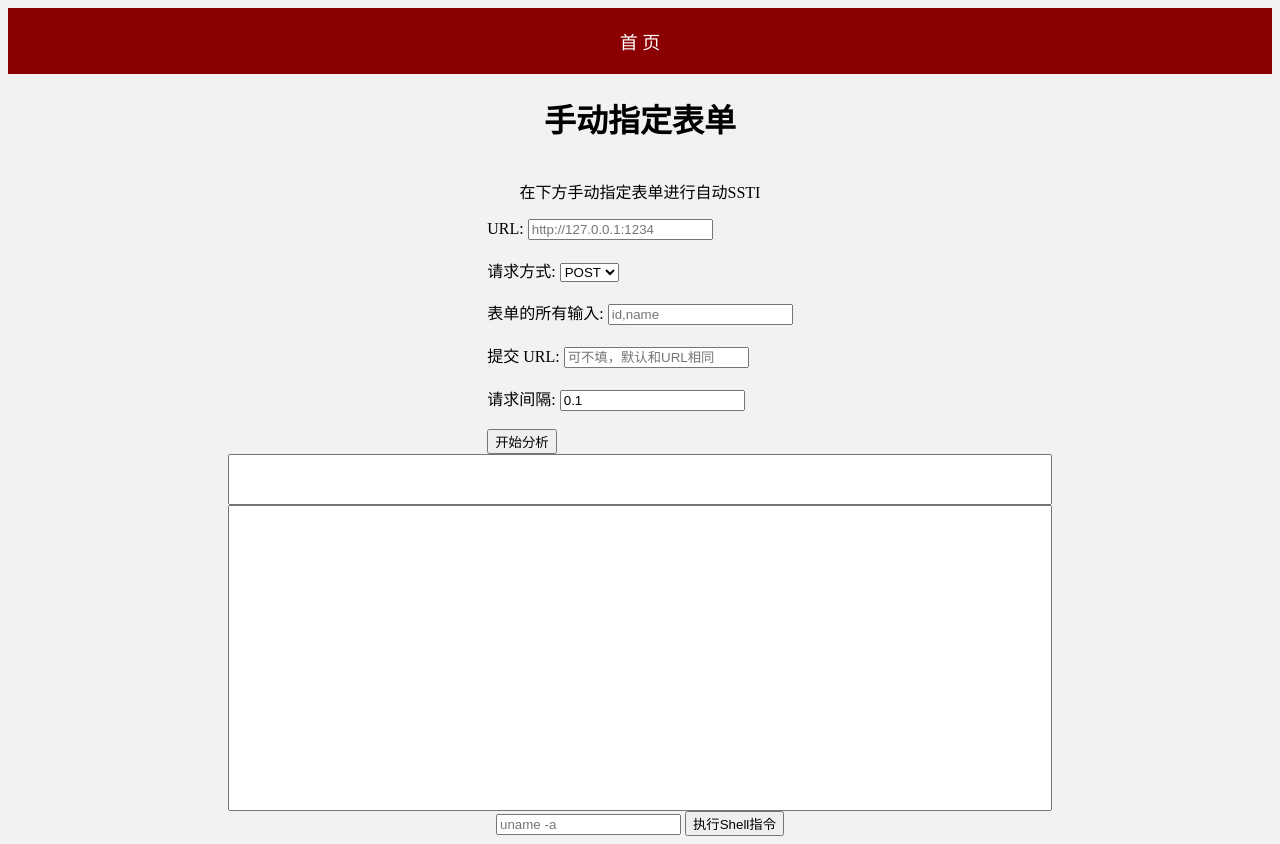
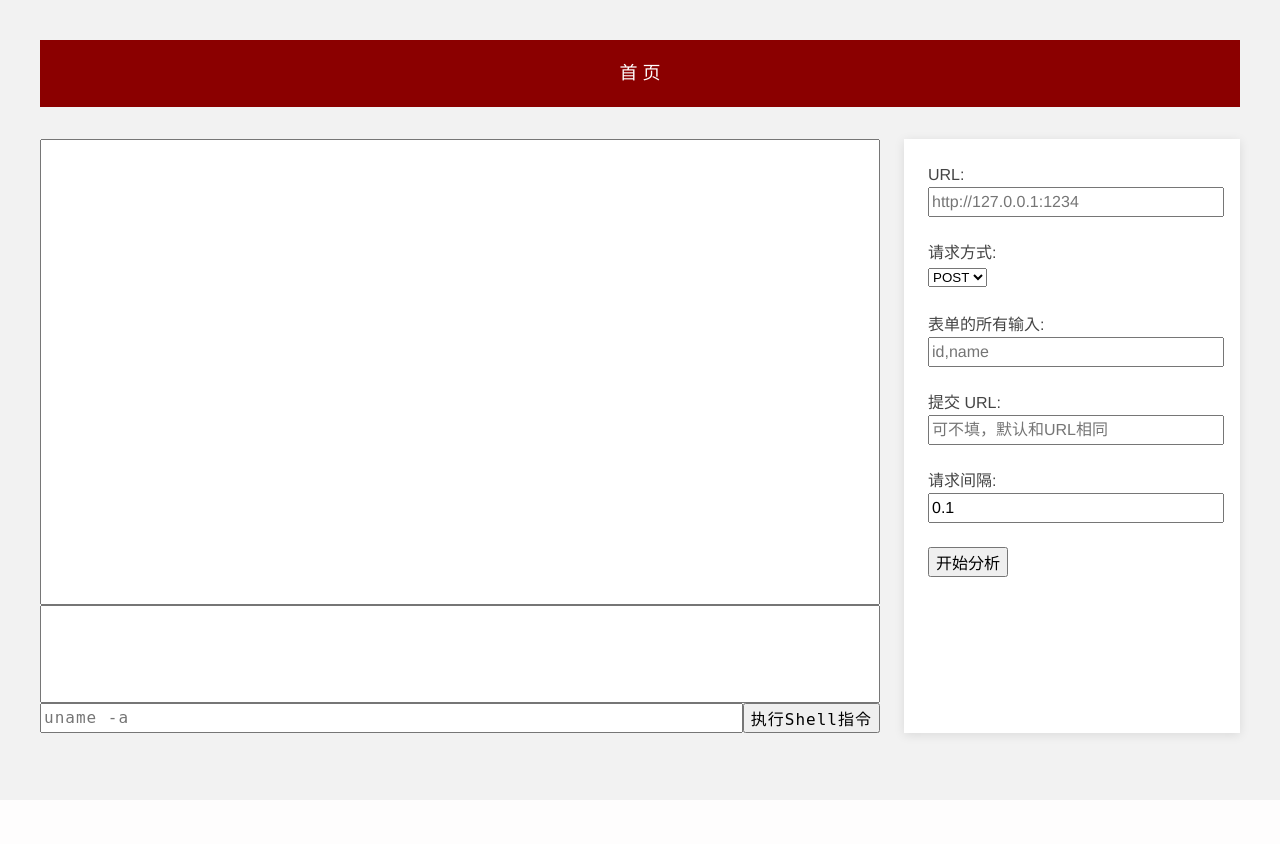
Before and after one commit to Marven11/Fenjing, a Flask app: page / in a window 1280 px wide. After the commit the page ends 744 px from the top, so only its background shows below. Run offline with Flask 3, Linux system fonts and the light colour scheme.

Commit message:
New index.html

```diff
--- a/fenjing/static/style.css
+++ /dev/null
@@ -1,42 +0,0 @@
-body {
-  background-color: #f2f2f2;
-}
-
-header {
-  background-color: #8B0000;
-  color: #fff;
-  padding: 20px;
-  text-align: center;
-}
-
-nav ul {
-  list-style: none;
-  margin: 0;
-  padding: 0;
-}
-
-nav li {
-  display: inline-block;
-  margin: 0 10px;
-}
-
-nav li a {
-  color: #fff;
-  text-decoration: none;
-  font-size: 18px;
-}
-
-nav li a:hover {
-  color: #FFFACD;
-}
-
-main {
-  display: flex;/* 将 main 置为 flex 容器 */
-  flex-direction: column;/* 表示主轴是纵向 */
-  justify-content: center;/* 子元素在主轴上居中 */
-  align-items: center;/* 子元素在侧轴上居中 */
-}
-
-#taskMessage, #taskFlashMessage {
-  resize: none;
-}
--- a/fenjing/templates/index.html
+++ b/fenjing/templates/index.html
@@ -3,11 +3,146 @@
 
 <head>
     <title>Fenjing</title>
+    <meta charset="utf-8">
     <meta name="viewport" content="width=device-width,initial-scale=1">
-    <link rel="stylesheet" href="{{ url_for('static', filename='style.css' )}}">
+    <style>
+        body {
+            background-color: #f2f2f2;
+            color: #444;
+            font-family: 'Helvetica Neue', sans-serif;
+            font-size: 16px;
+            line-height: 1.5;
+            padding: 2em;
+        }
+
+        header {
+            background-color: #8B0000;
+            color: #fff;
+            padding: 20px;
+            text-align: center;
+        }
+
+        nav ul {
+            list-style: none;
+            margin: 0;
+            padding: 0;
+        }
+
+        nav li {
+            display: inline-block;
+            margin: 0 10px;
+        }
+
+        nav li a {
+            color: #fff;
+            text-decoration: none;
+            font-size: 18px;
+        }
+
+        nav li a:hover {
+            color: #FFFACD;
+        }
+
+        main {
+            display: flex;
+            flex-direction: row;
+            margin-top: 2em;
+        }
+
+        textarea,
+        input {
+            font-family: 'Helvetica Neue', sans-serif;
+            font-size: 16px;
+            line-height: 1.5;
+        }
+
+        .left-part {
+            padding-right: 2%;
+
+            display: flex;
+            flex-direction: column;
+            width: 70%
+        }
+
+        .left-part textarea,
+        .left-part input {
+            font-family: monospace;
+        }
+
+        #taskFlashMessage {
+            flex: 1;
+            resize: none;
+        }
+
+        #taskMessage {
+            flex: 5;
+            resize: none;
+
+        }
+
+        #createInteractiveTaskForm {
+            width: 100%;
+            display: flex;
+
+        }
+
+        #createInteractiveTaskForm input[type='text'] {
+            display: inline-block;
+            flex: 1;
+            /* width: 70%; */
+        }
+
+        #createInteractiveTaskForm input[type='submit'] {
+            display: inline-block;
+            /* margin-left: 20px; */
+        }
+
+
+
+        #createInteractiveTaskForm input {
+            font-size: 16px;
+            letter-spacing: 1px;
+            /* margin: 6px 10px; */
+        }
+
+        .right-part {
+            flex-grow: 3;
+            background-color: #fff;
+            box-shadow: 0 2px 10px rgba(0, 0, 0, 0.1);
+            padding: 2%;
+            box-sizing: border-box;
+            line-height: 1.5em;
+        }
+
+        .right-part input[type="text"] {
+            width: 100%;
+        }
+
+        .right-part label {
+            display: block;
+        }
+
+        .right-part input[type=checkbox] {
+            display: inline-block;
+            /* margin-right: 0.5em; */
+        }
+
+        .submit-button {
+            border: none;
+            padding: 0.5em 1em;
+            background-color: #2ecc71;
+            color: #fff;
+            font-size: 1.2em;
+            cursor: pointer;
+            font-weight: bold;
+        }
+    </style>
 </head>
 
 <body>
+    <!-- <header>
+        <h1>Header Here</h1>
+    </header> -->
     <header>
         <nav>
             <ul>
@@ -17,8 +152,18 @@
         </nav>
     </header>
     <main>
-        <h1>手动指定表单</h1>
-        <p>在下方手动指定表单进行自动SSTI</p>
+        <div class="left-part">
+            <textarea name="taskMessage" id="taskMessage" cols="100" rows="20" readonly></textarea>
+            <textarea name="taskFlashMessage" id="taskFlashMessage" cols="100" rows="3" readonly></textarea>
+
+            <form id="createInteractiveTaskForm">
+                <input type="text" id="cmd" name="cmd" placeholder="uname -a" />
+                <input type="hidden" name="type" value="interactive" />
+                <input type="hidden" name="last_task_id" value="" />
+                <input type="submit" value="执行Shell指令">
+            </form>
+        </div>
+        <div class="right-part">
             <form id="createCrackTask">
                 <label for="url">URL:</label>
                 <input type="text" id="url" name="url" placeholder="http://127.0.0.1:1234" />
@@ -46,16 +191,8 @@
                 <input type="hidden" name="type" value="crack" />
                 <input type="submit" value="开始分析">
             </form>
-        <textarea name="taskFlashMessage" id="taskFlashMessage" cols="100" rows="3" readonly></textarea>
-        <textarea name="taskMessage" id="taskMessage" cols="100" rows="20" readonly></textarea>
-        <form id="createInteractiveTaskForm">
-            <input type="text" id="cmd" name="cmd" placeholder="uname -a" />
-            <input type="hidden" name="type" value="interactive" />
-            <input type="hidden" name="last_task_id" value="" />
-            <input type="submit" value="执行Shell指令">
-        </form>
+        </div>
     </main>
-
     <script>
 
         const taskFlashMessage = document.getElementById("taskFlashMessage")
```
Lines whose indentation alone changed are shown as unchanged.
